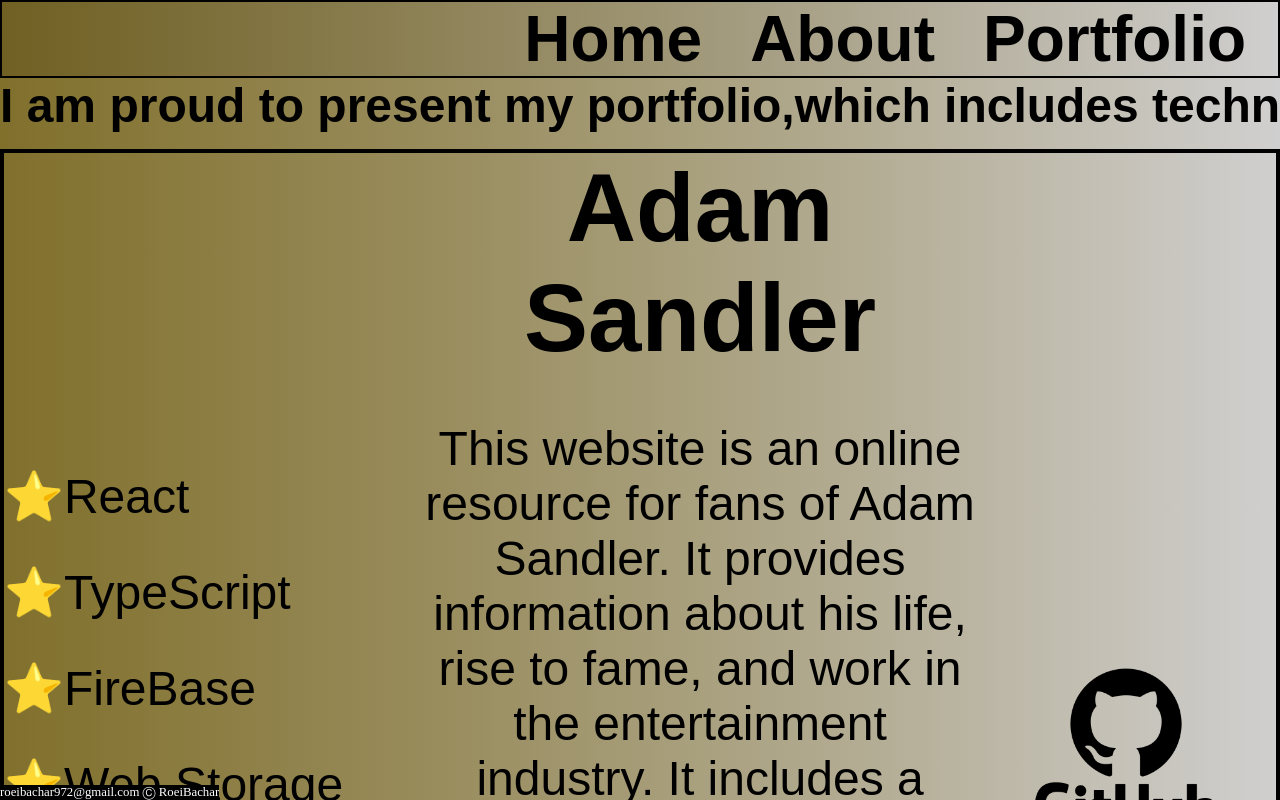
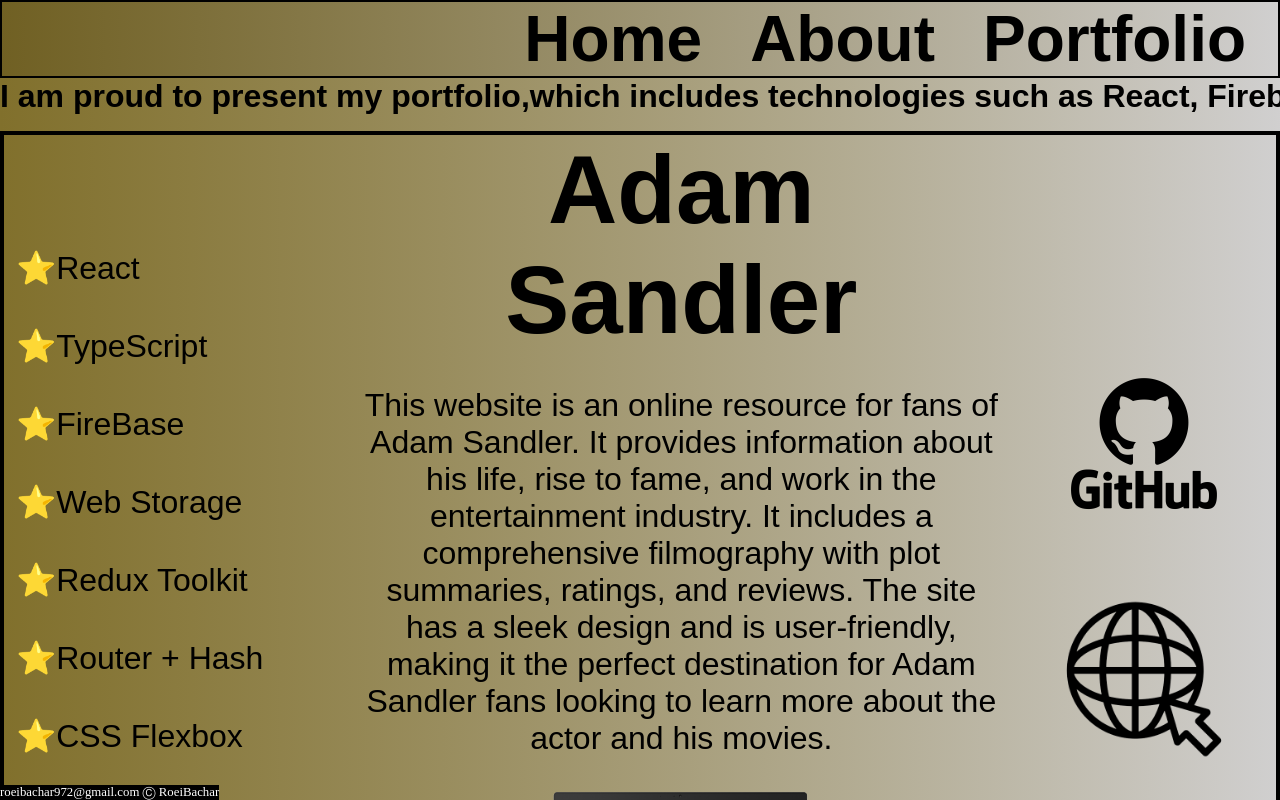
Before and after one commit to RoeiBachar/MyPortfolio, a React (Create React App) app: page /portfolio in a window 1280 px wide. Shown: the top 800 px of the page. Built offline with nearby package versions, Linux system fonts and the light colour scheme.

Commit message:
fix some issues

```diff
--- a/src/Components/Card/Card.css
+++ b/src/Components/Card/Card.css
@@ -26,7 +26,7 @@
 }
 
 #info>p {
-    font-size: 3rem;
+    font-size: 2rem;
     font-family: Fantasy;
     text-align: center;
 }
@@ -41,10 +41,16 @@
 
 #skils {
     font-family: Fantasy;
-    font-size: 3rem;
+    font-size: 2rem;
     display: flex;
     flex-direction: column;
     gap: 2.5rem;
+}
+#webLinkImg{
+    width: 15rem;
+}
+#gitLinkImg{
+    width: 15rem;
 }
 
 #links {
--- a/src/Components/Portfolio/Portfolio.css
+++ b/src/Components/Portfolio/Portfolio.css
@@ -9,7 +9,7 @@
 .text-effect {
   overflow: hidden;
   margin: 0;
-  font-size: 3rem;
+  font-size: 2rem;
   font-weight: bolder;
   color: black;
   font-family: Fantasy;
@@ -26,7 +26,7 @@
 
 @media screen and (max-width: 768px) {
   .text-effect {
-    font-size: 2rem;
+    font-size: 1rem;
   }
 
 }
```
